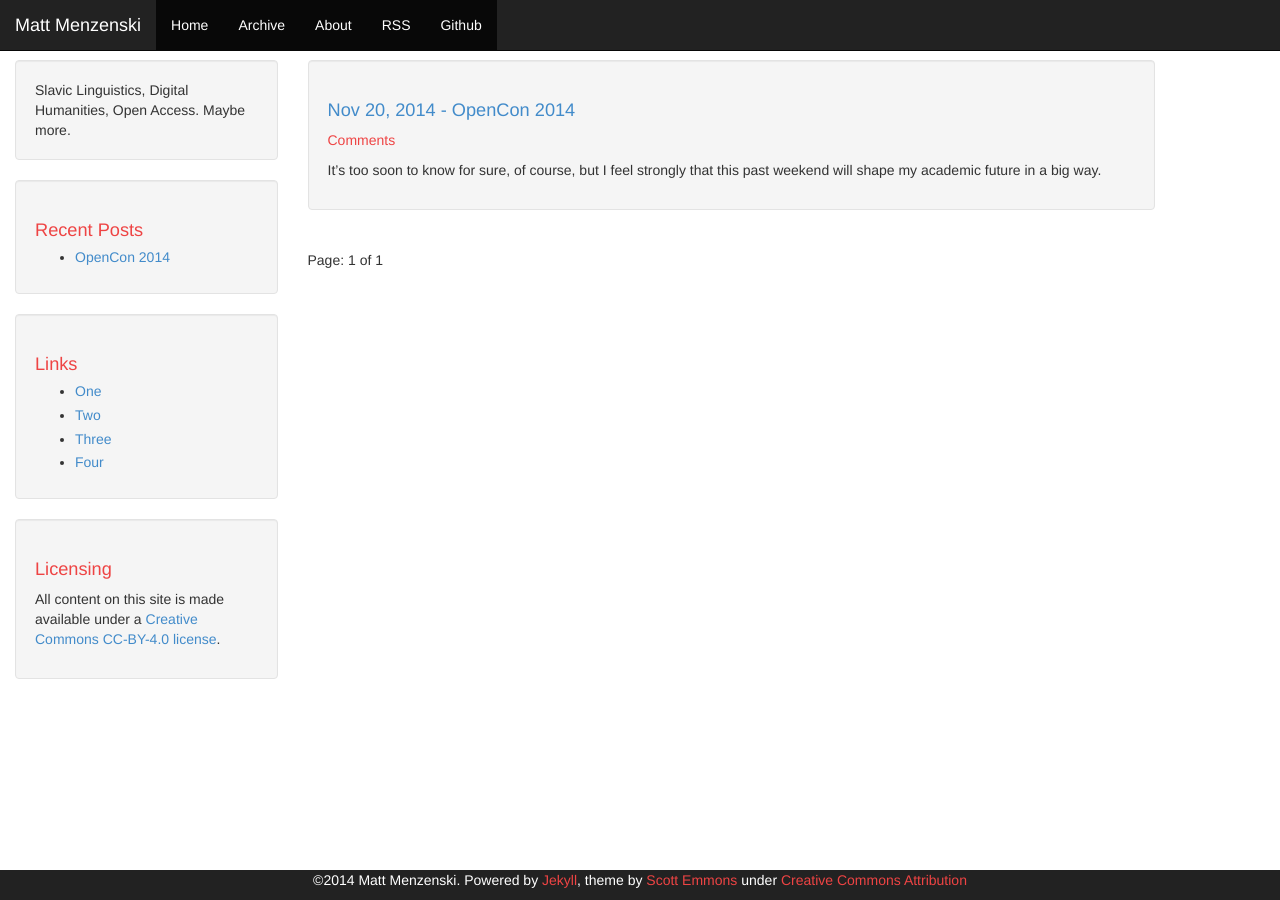
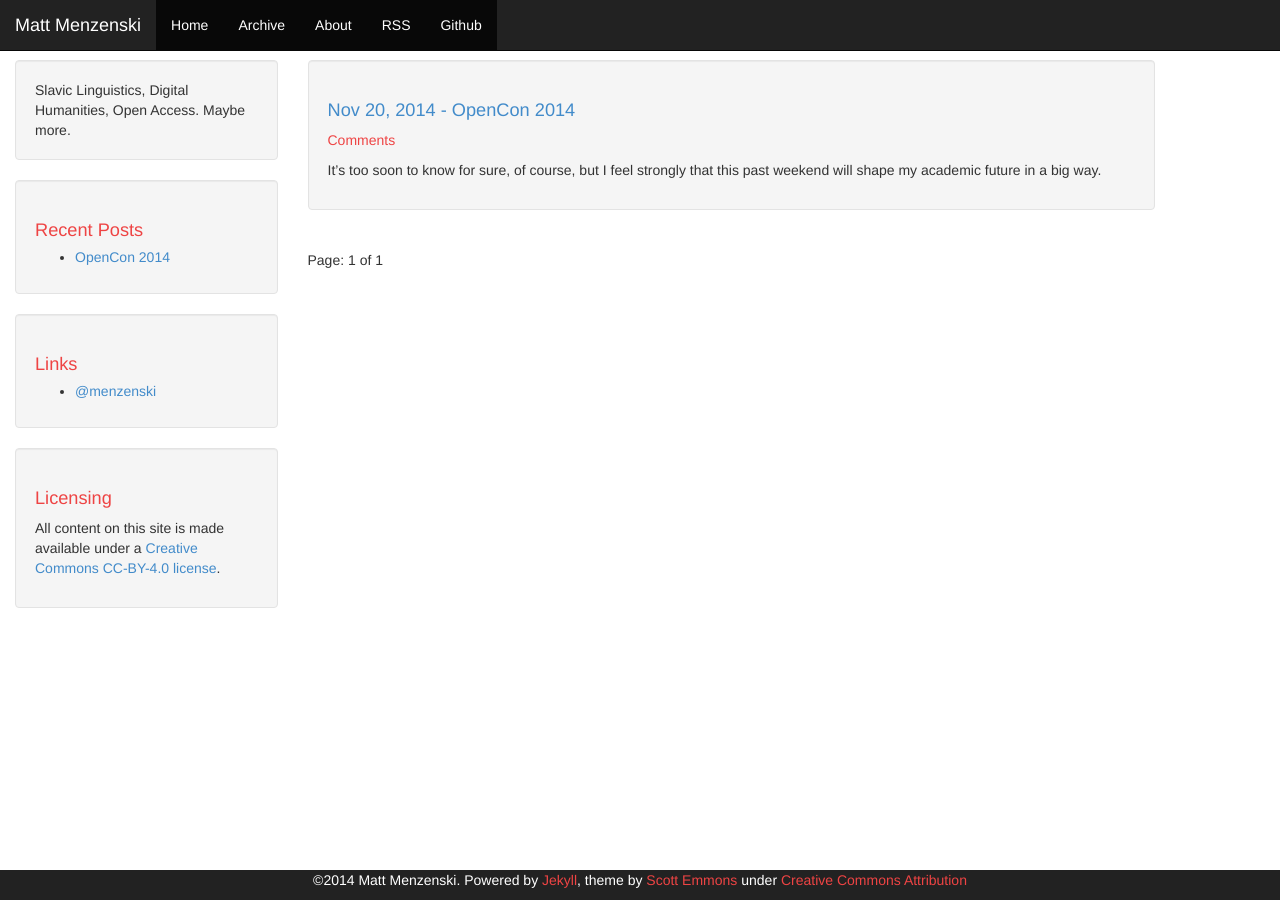
Before and after one commit to menzenski/menzenski.github.io, a Jekyll site: the page built from index.html, in a window 1280 px wide. Built offline with Jekyll 4.4.1, drawn with Linux system fonts in a browser that asks for light colours; Markdown is read by kramdown in place of the engine named in the settings; the list of posts is cut into pages by our own code; comment, search, counter and statistics services are not loaded.

Commit message:
added twitter link

```diff
--- a/_includes/links-list.html
+++ b/_includes/links-list.html
@@ -1,7 +1,4 @@
 <h1>Links</h1>
 <ul>
-  <li><a href="#">One</a></li>
-  <li><a href="#">Two</a></li>
-  <li><a href="#">Three</a></li>
-  <li><a href="#">Four</a></li>
+  <li><a href="https://twitter.com/menzenski">@menzenski</a></li>
 </ul>
```
